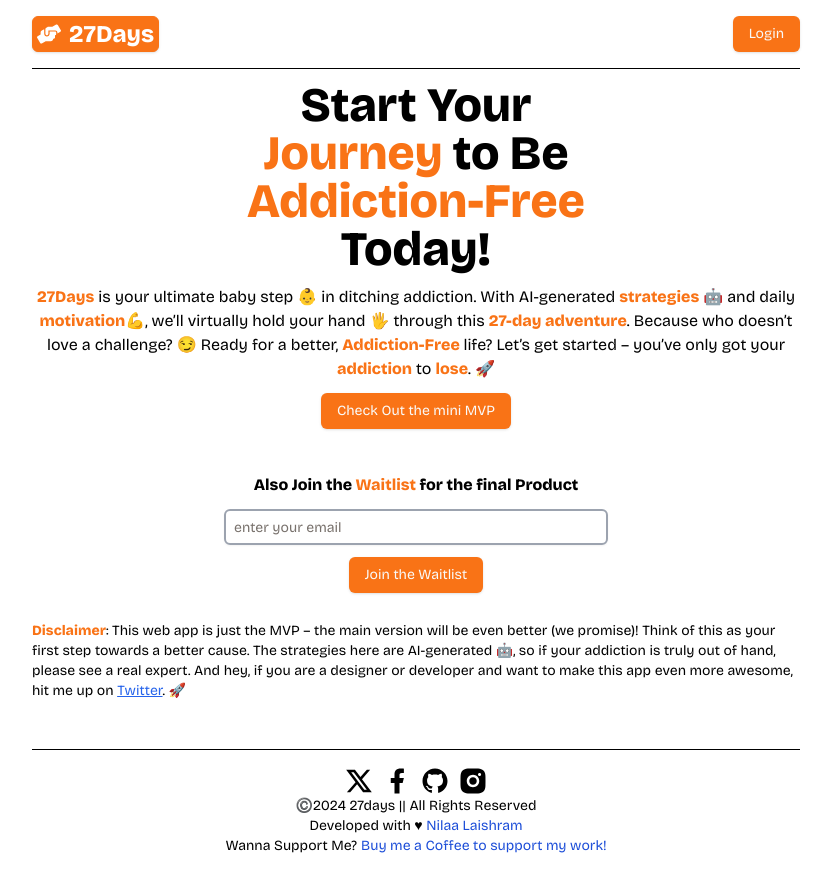
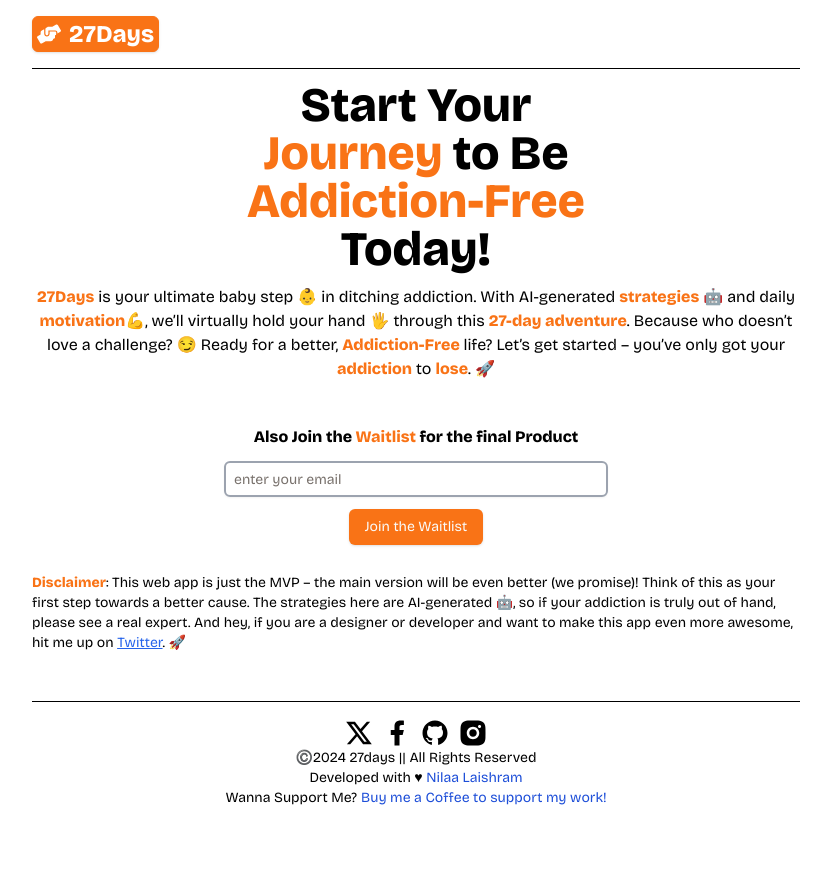
Before and after one commit to nilaachandra/twentysevendays, a Next.js app: page / in a window 1280 px wide. Shown: the whole page, without its empty margins (224-1055 px from the left). After the commit the page ends 824 px from the top, so only its background shows below. Built offline with nearby package versions, Linux system fonts and the light colour scheme; no server answers.

Commit message:
minor changes

```diff
--- a/src/components/Hero.tsx
+++ b/src/components/Hero.tsx
@@ -29,9 +29,9 @@ const Hero = () => {
         <span className="text-orange-500 font-bold">addiction</span> to{" "}
         <span className="text-orange-500 font-bold">lose</span>. 🚀
       </p>
-      <Link href={data ? '/home' : '/login'}>
+      {/* <Link href={data ? '/home' : '/login'}>
         <Button>Check Out the mini MVP</Button>
-      </Link>
+      </Link> */}
       <p className="font-semibold mt-8">
         Also Join the{" "}
         <span className="text-orange-500 font-bold">Waitlist</span> for the
--- a/src/components/Navbar.tsx
+++ b/src/components/Navbar.tsx
@@ -40,13 +40,13 @@ const Navbar = () => {
       </Button> */}
 
       <div>
-        <Link href="/login">
+        {/* <Link href="/login">
           {data ? (
             <Button onClick={handleLogout}>Logout</Button>
           ) : (
             <Button>Login</Button>
           )}
-        </Link>
+        </Link> */}
       </div>
     </div>
   );
```
